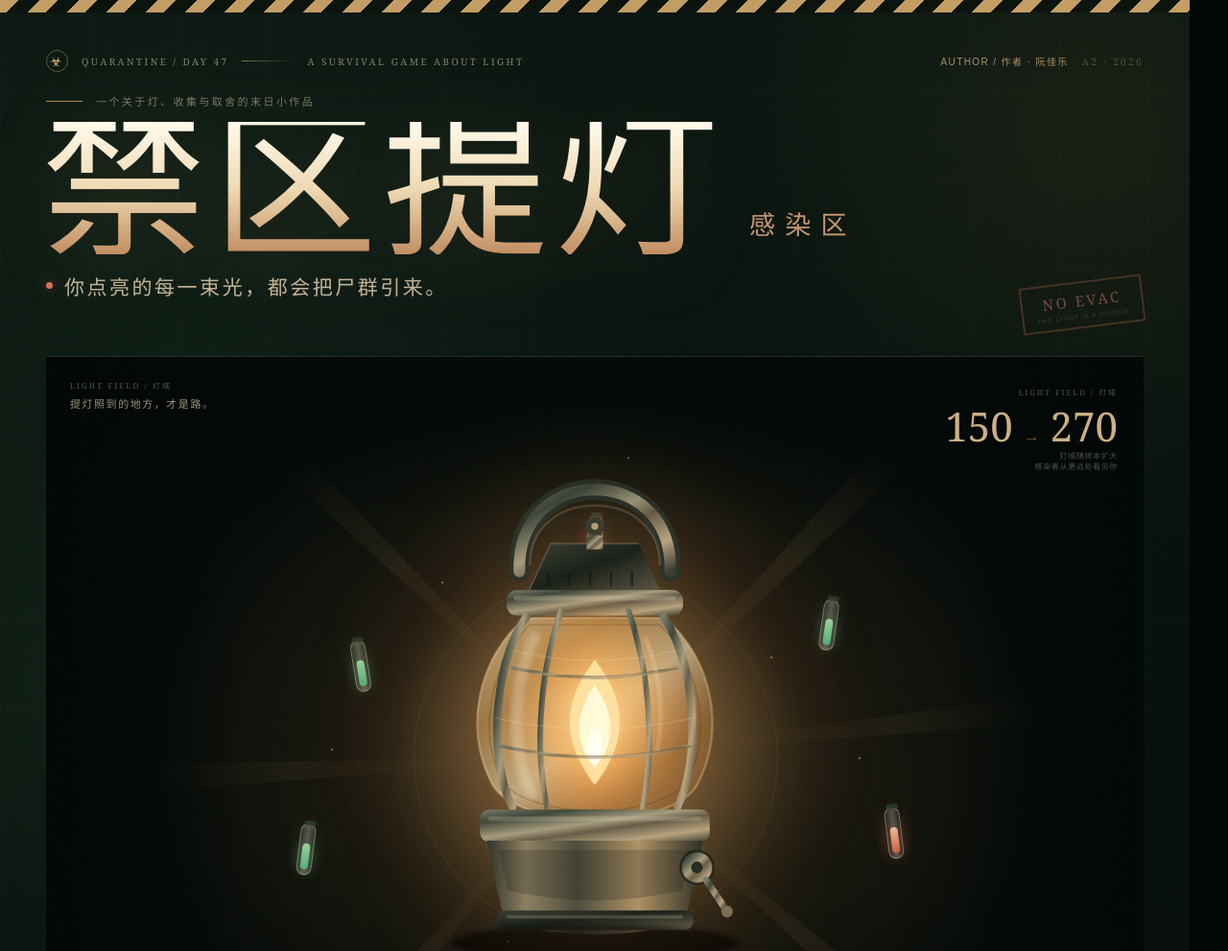
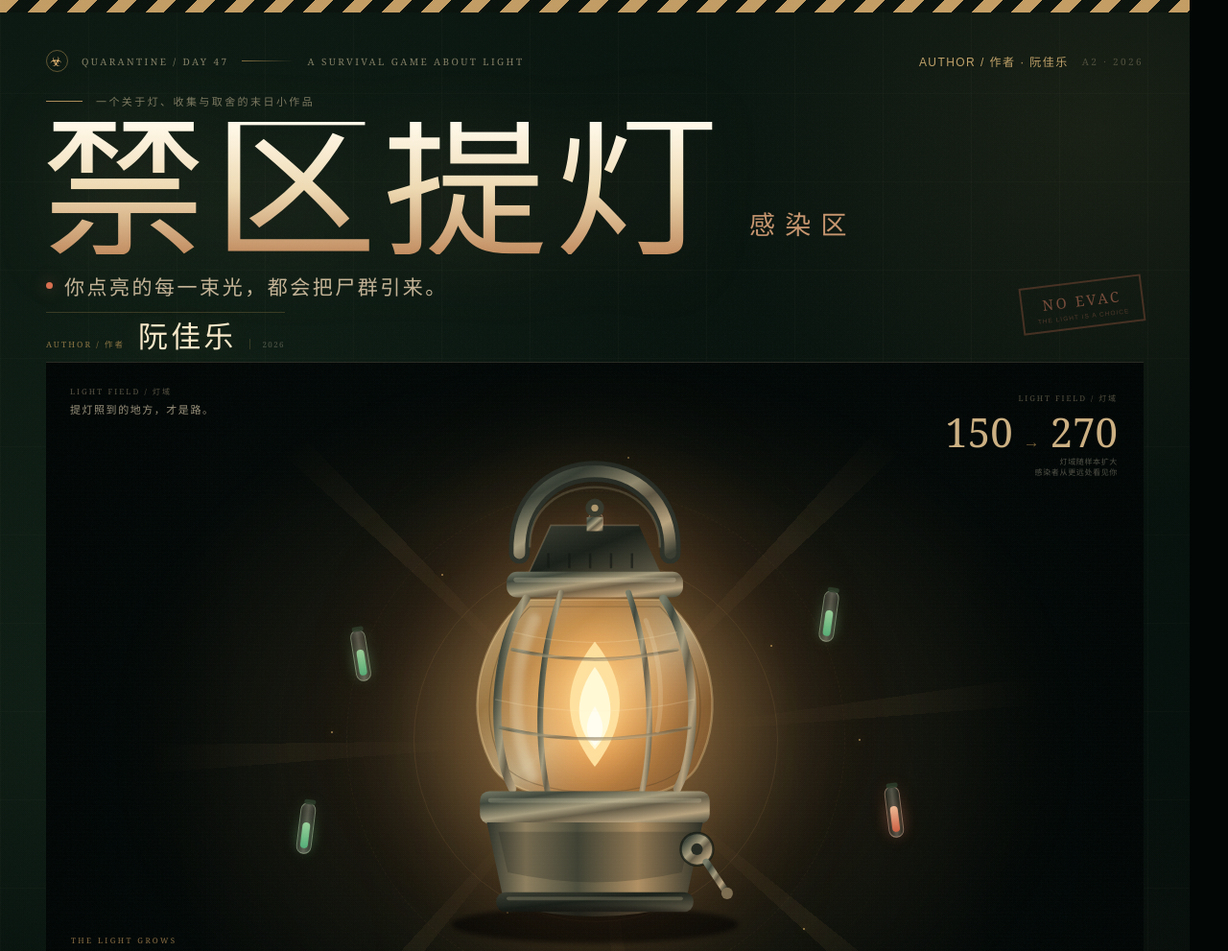
Before and after one commit to nanci101/lantern-zone, a plain HTML site: page poster/poster.html in a window 1280 px wide. Shown: the top 991 px of the page at 96% size. Drawn offline with Linux system fonts and the light colour scheme.

Commit message:
Make author credit prominent on poster

```diff
--- a/poster/poster.html
+++ b/poster/poster.html
@@ -66,7 +66,7 @@
     display:inline-flex;align-items:center;justify-content:center;color:var(--amber);font-size:14px;line-height:1;}
   .rule-line{width:54px;height:1px;background:linear-gradient(90deg,rgba(231,181,102,.55),transparent);}
   .topline .right{color:rgba(230,211,169,.28);}
-  .author-top{color:rgba(240,198,129,.68);letter-spacing:.14em;font-family:var(--sans);}
+  .author-top{color:rgba(240,198,129,.78);letter-spacing:.12em;font-family:var(--sans);font-size:12px;}
 
   .title-wrap{position:relative;z-index:8;flex:none;margin-top:22px;min-height:264px;}
   .eyebrow{display:flex;align-items:center;gap:14px;font-size:11px;letter-spacing:.22em;color:rgba(225,208,167,.52);}
@@ -86,6 +86,17 @@
     font-family:var(--serif);font-size:21px;letter-spacing:.12em;color:rgba(241,218,184,.8);
   }
   .tagline .dot{width:7px;height:7px;border-radius:50%;background:var(--rust);box-shadow:0 0 16px rgba(214,110,81,.55);}
+  .author-credit{
+    display:flex;align-items:baseline;gap:14px;
+    margin-top:12px;padding-top:10px;width:max-content;
+    border-top:1px solid rgba(231,181,102,.2);
+  }
+  .author-credit span{font-family:Georgia,serif;font-size:8.5px;letter-spacing:.24em;color:rgba(231,181,102,.58);}
+  .author-credit b{
+    font-family:var(--serif);font-weight:400;font-size:31px;line-height:1;letter-spacing:.1em;
+    color:#f8e8c9;text-shadow:0 0 26px rgba(239,185,105,.16);
+  }
+  .author-credit em{font-style:normal;font-family:Georgia,serif;font-size:8px;letter-spacing:.18em;color:rgba(220,207,178,.34);padding-left:12px;border-left:1px solid rgba(231,181,102,.18);}
   .poster-stamp{
     position:absolute;right:0;top:196px;z-index:8;padding:8px 14px 7px;
     border:2px solid rgba(214,110,81,.27);transform:rotate(-7deg);
@@ -94,7 +105,7 @@
   .poster-stamp small{display:block;margin-top:3px;font-family:var(--sans);font-size:6.5px;letter-spacing:.16em;color:rgba(219,126,99,.3);}
 
   .hero{
-    position:relative;z-index:3;height:870px;flex:none;margin-top:10px;
+    position:relative;z-index:3;height:820px;flex:none;margin-top:10px;
     border-top:1px solid var(--line);border-bottom:1px solid var(--line);
     background:
       radial-gradient(ellipse at 50% 48%, rgba(245,181,99,.2), rgba(50,37,21,.08) 28%, transparent 58%),
@@ -291,6 +302,11 @@
     <div class="eyebrow"><span class="line"></span><span>一个关于灯、收集与取舍的末日小作品</span></div>
     <h1><span class="cn">禁区提灯</span><span class="sub">感染区</span></h1>
     <div class="tagline"><span class="dot"></span>你点亮的每一束光，都会把尸群引来。</div>
+    <div class="author-credit">
+      <span>AUTHOR / 作者</span>
+      <b>阮佳乐</b>
+      <em>2026</em>
+    </div>
     <div class="poster-stamp">NO EVAC<small>THE LIGHT IS A CHOICE</small></div>
   </section>
 
@@ -476,7 +492,7 @@
         <b>扫码进入<br>感染区</b>
         <span>SCAN TO PLAY</span>
         <em>手机请横屏<br>触控 · 无需安装</em>
-        <small>作者 / AUTHOR<br><b>阮佳乐</b></small>
+        <small>作者 / AUTHOR<br><b style="font-family:var(--serif);font-size:18px;letter-spacing:.08em;">阮佳乐</b></small>
       </div>
     </div>
 
```
Also changed, not shown: 2 other files.
